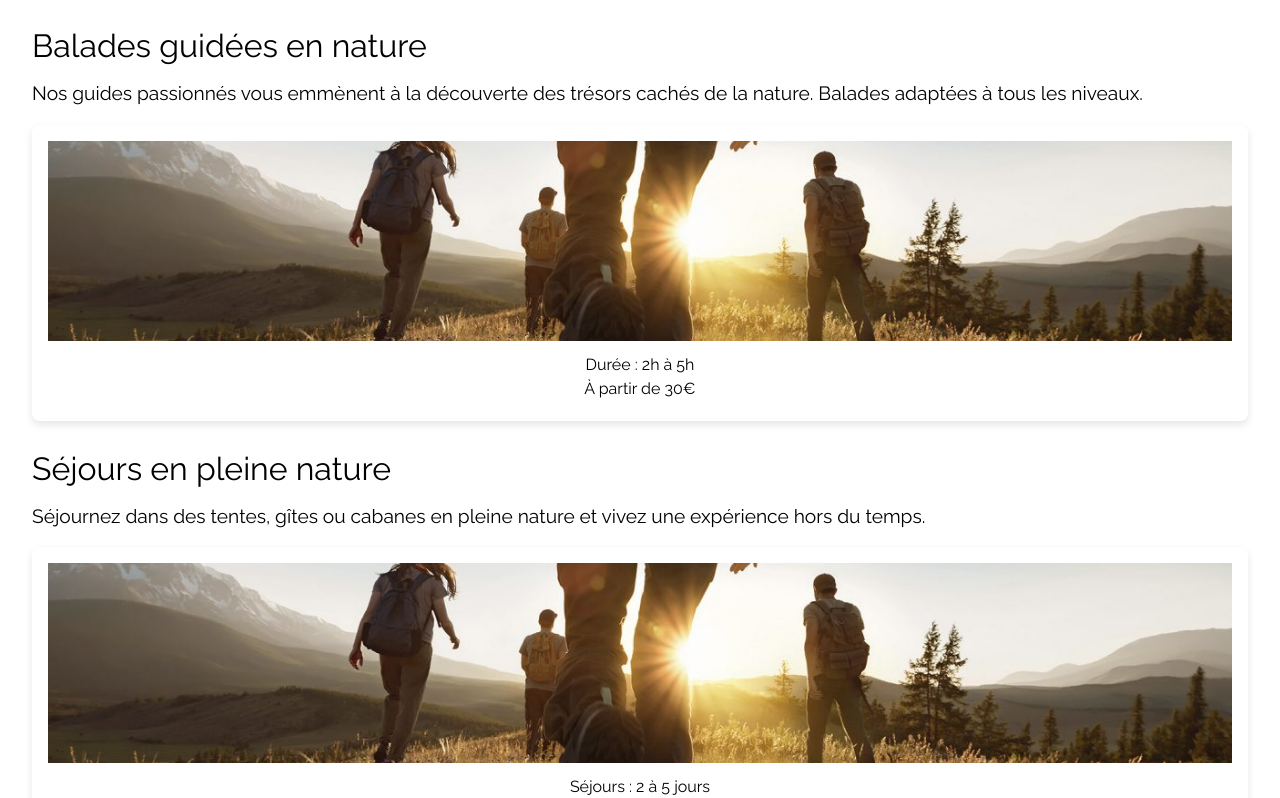
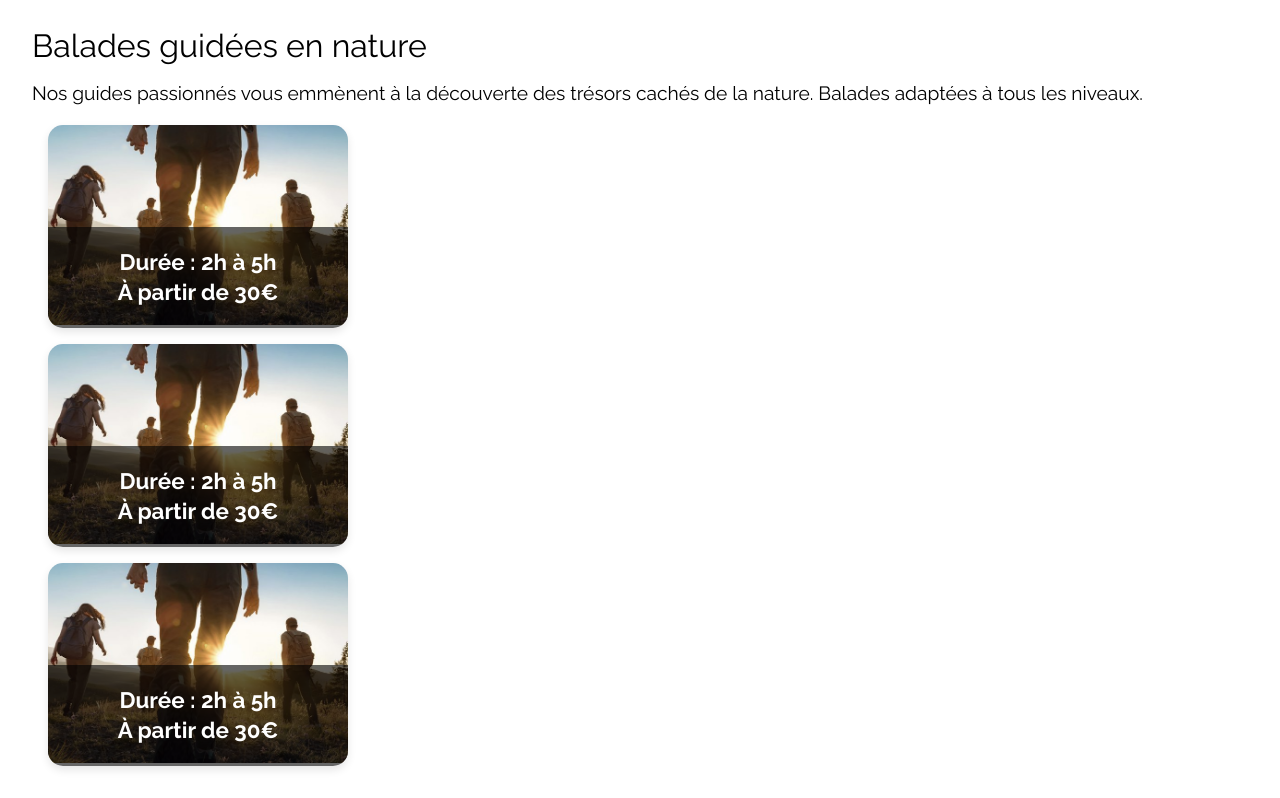
Before and after one commit to julien382/Wildora, a React (Vite) app: page /services in a window 1280 px wide. Shown: the part 802-1600 px from the top of the page. Built offline with nearby package versions, Linux system fonts and the light colour scheme.

Commit message:
change css cardServices

```diff
--- a/src/components/CardServices/CardServices.jsx
+++ b/src/components/CardServices/CardServices.jsx
@@ -6,8 +6,10 @@ const CardServices = ({ image, duration, price }) => {
     return (
         <div className='CardServices'>
             <img className='CardServicesImage' src={image} alt="CardServices"></img>
-            <p className='CardServicesDuration'>{duration}</p>
-            <p className='CardServicesPrice'>{price}</p>
+            <div className='CardServicesContent'>
+                <p className='CardServicesDuration'>{duration}</p>
+                <p className='CardServicesPrice'>{price}</p>
+            </div>
         </div>
     )
 }
--- a/src/components/CardServices/CardServices.scss
+++ b/src/components/CardServices/CardServices.scss
@@ -1,27 +1,58 @@
 @use '../../styles/index' as *;
 
 .CardServices {
-    background-color: $white;
-    border-radius: 8px;
+    position: relative;
+    width: 100%;
+    max-width: 300px;
+    border-radius: 15px;
+    overflow: hidden;
     box-shadow: 0 4px 8px rgba(0, 0, 0, 0.1);
-    overflow: hidden;
-    display: flex;
-    flex-direction: column;
-    align-items: center;
-    text-align: center;
-    padding: 1rem;
+    transition: transform 0.3s ease, box-shadow 0.3s ease;
+    margin: 1rem;
+
+    &:hover {
+        transform: translateY(-10px);
+        box-shadow: 0 8px 16px rgba(0, 0, 0, 0.2);
+
+        .CardServicesContent {
+            opacity: 0;
+            transform: translateY(20px);
+        }
+
+        .CardServicesImage {
+            opacity: 1;
+        }
+    }
 
     .CardServicesImage {
         width: 100%;
         height: 200px;
         object-fit: cover;
-        margin-bottom: 1rem;
+        transition: transform 0.3s ease, opacity 0.3s ease;
+
+        &:hover {
+            transform: scale(1.05);
+        }
     }
 
-    .CardServicesDuration,
-    .CardServicesPrice {
-        font-size: 1rem;
-        color: $black;
-        margin-bottom: 0.5rem;
+    .CardServicesContent {
+        position: absolute;
+        bottom: 0;
+        left: 0;
+        right: 0;
+        background: rgba(0, 0, 0, 0.6);
+        color: $white;
+        padding: 1rem;
+        text-align: center;
+        transition: opacity 0.3s ease, transform 0.3s ease;
+        opacity: 1;
+        transform: translateY(0);
+
+        .CardServicesDuration,
+        .CardServicesPrice {
+            font-size: 1.4rem;
+            font-weight: bold;
+            margin: 0.5rem 0;
+        }
     }
 }
--- a/src/pages/ServicesPage/ServicesPage.jsx
+++ b/src/pages/ServicesPage/ServicesPage.jsx
@@ -13,6 +13,8 @@ const ServicesPage = () => {
                     <h2 className='typeServicesPageTitle'>Balades guidées en nature</h2>
                     <p className='typeServicesPageText'>Nos guides passionnés vous emmènent à la découverte des trésors cachés de la nature. Balades adaptées à tous les niveaux.</p>
 
+                    <CardServices  image={mainImage} duration={"Durée : 2h à 5h"} price={"À partir de 30€"} />
+                    <CardServices  image={mainImage} duration={"Durée : 2h à 5h"} price={"À partir de 30€"} />
                     <CardServices  image={mainImage} duration={"Durée : 2h à 5h"} price={"À partir de 30€"} />
 
                 </div>
```
